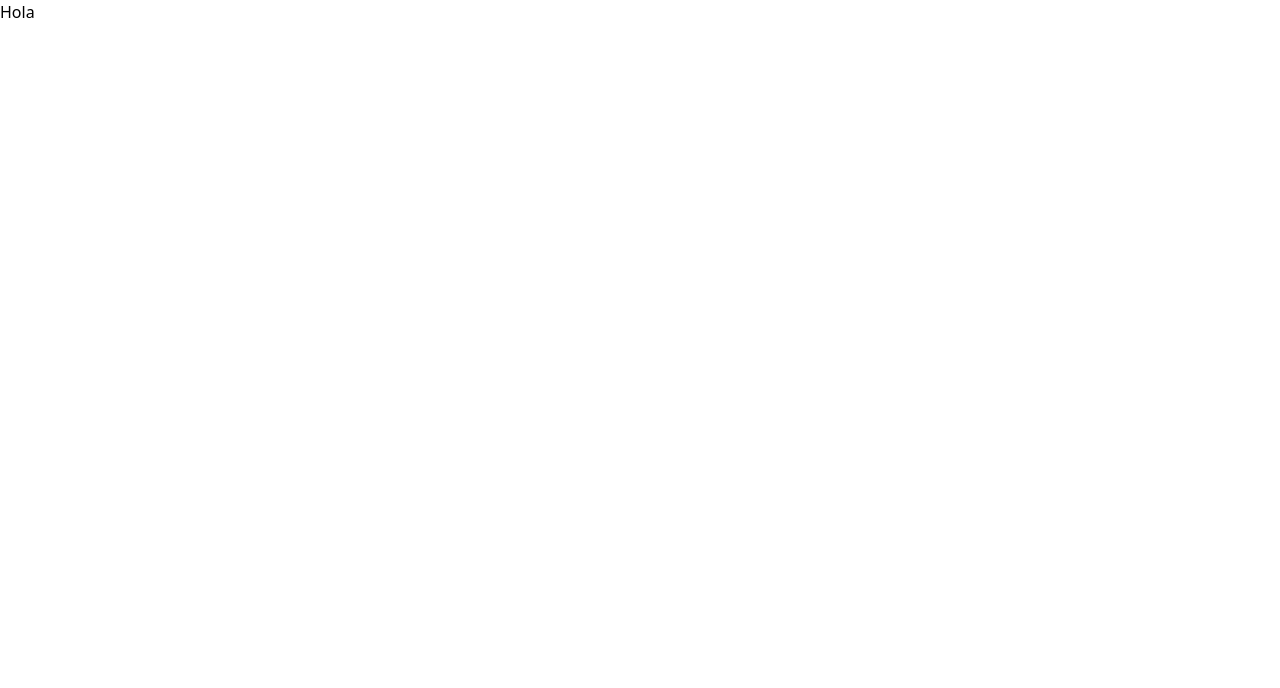
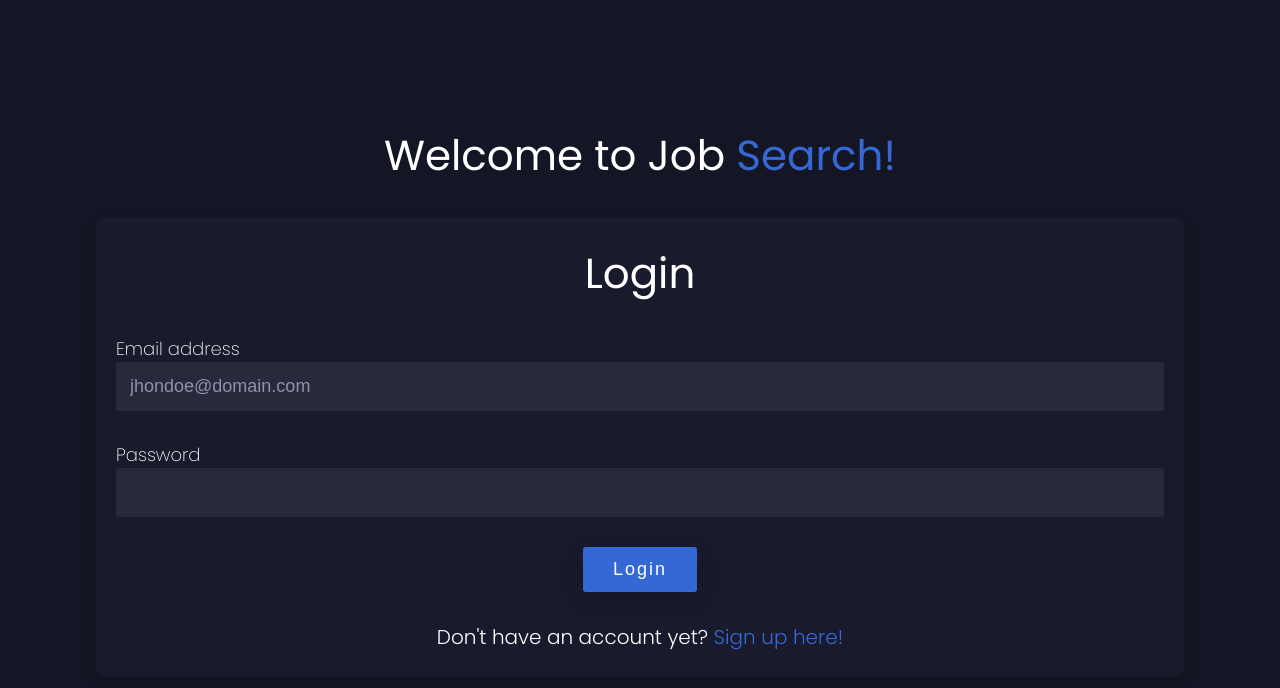
Before and after one commit to JorgeAVargasC/tzuzulcodebootcamp-frontend-react-project, a React (Create React App) app: page /home in a window 1280 px wide. Shown: the top 688 px of the page. Built offline with nearby package versions, Linux system fonts and the light colour scheme.

Commit message:
Login section and styles

```diff
--- a/src/components/Login.jsx
+++ b/src/components/Login.jsx
@@ -2,8 +2,28 @@ import React from "react";
 
 export default function Login() {
 	return (
-		<>
-			<h1>Hola</h1>
-		</>
+		<div className="login">
+			<h3 className="subtitle">Login</h3>
+
+			<div className="form-group">
+				<label className="lbl">Email address</label>
+				<input className="inp" placeholder="jhondoe@domain.com" type="email" />
+			</div>
+
+			<div className="form-group">
+				<label className="lbl">Password</label>
+				<input className="inp" type="password" />
+			</div>
+
+			<div className="form-group">
+				<button className="btn" type="submit">
+					<span>Login</span>
+				</button>
+			</div>
+
+			<p>
+				Don't have an account yet? <span className="txt-blue">Sign up here!</span>
+			</p>
+		</div>
 	);
 }
--- a/src/index.js
+++ b/src/index.js
@@ -1,6 +1,7 @@
 import React from 'react';
 import ReactDOM from 'react-dom/client';
-import './index.css';
+// import './index.css'; Para la posibilidad de usar tailwind css en el futuro
+import './main.css';
 
 
 import App from './App';
--- /dev/null
+++ b/src/main.css
@@ -0,0 +1,273 @@
+@import url("https://fonts.googleapis.com/css2?family=Poppins:wght@100;200;300;400;500;600;700;800;900&display=swap");
+
+*,
+*::after,
+*::before {
+	box-sizing: border-box;
+	margin: 0;
+	padding: 0;
+}
+
+:root {
+	--red-1: #fe3b3a;
+	--red-2: #ff5656;
+	--red-3: #ffbfbf;
+	--orange-1: #ff8801;
+	--orange-2: #feb555;
+	--orange-3: #fde5bb;
+	--yellow-1: #ffcc00;
+	--yellow-2: #ffe055;
+	--yellow-3: #fff6b9;
+	--green-1: #05c270;
+	--green-2: #56de9a;
+	--green-3: #a4f0cc;
+	--blue-1: #3568d4;
+	--blue-2: #3d7cff;
+	--blue-3: #b3cbff;
+	--purple-1: #6500cd;
+	--purple-2: #b56bdf;
+	--purple-3: #efd2f3;
+	--dark-1: #151625;
+	--dark-2: #191a2c;
+	--dark-3: #28293d;
+	--light-1: #ffffff;
+	--light-2: #f2f2f4;
+	--gray: #9090a7;
+
+	--gradient-1: linear-gradient(-68deg, var(--purple-1), var(--blue-2));
+	--gradient-2: linear-gradient(-68deg, var(--red-1), var(--orange-2));
+
+	--primary-font: "Poppins", sans-serif;
+}
+
+html {
+	font-size: 62.5%; /* Now 10px = 1rem! */
+	scroll-behavior: smooth;
+}
+
+body {
+	font-family: var(--primary-font);
+	background-color: var(--dark-1);
+	color: var(--light-1);
+}
+
+.App {
+	display: flex;
+	flex-direction: column;
+	align-items: center;
+}
+
+h1,
+h2,
+h3,
+h4,
+a,
+p {
+	font-weight: 300;
+	text-align: center;
+}
+
+h1 {
+	font-size: 5rem;
+}
+
+h2 {
+	font-size: 4rem;
+}
+
+h3 {
+	font-size: 2.5rem;
+    font-weight: 400;
+}
+
+h4 {
+	font-size: 2rem;
+	text-transform: uppercase;
+	letter-spacing: 0.14em;
+}
+
+a {
+	font-size: 1.8rem;
+	font-weight: 400;
+	text-transform: capitalize;
+	text-decoration: none;
+	letter-spacing: 0.2rem;
+	color: var(--gray);
+	transition-duration: 0.3s;
+}
+
+a:hover {
+	color: var(--light-1);
+	transition-duration: 0.4s;
+}
+
+p,
+label,
+input,
+button {
+	font-size: 1.8rem;
+	font-weight: 300;
+}
+
+li {
+	list-style: none;
+}
+
+.txt-blue {
+	color: var(--blue-1);
+}
+
+.subtitle {
+	margin-bottom: 3rem;
+}
+
+.container {
+	width: 85%;
+	min-height: 100vh;
+	display: flex;
+	justify-content: center;
+	align-items: center;
+	flex-direction: column;
+}
+
+.App {
+	display: flex;
+	flex-direction: column;
+	align-items: center;
+}
+
+/* Forms */
+
+.form-group {
+	display: flex;
+	flex-direction: column;
+	align-items: center;
+	width: 100%;
+	margin-bottom: 3rem;
+}
+
+.lbl {
+	width: 100%;
+    font-weight: 200;
+}
+
+.inp {
+	background-color: var(--dark-3);
+	width: 100%;
+	border: none;
+	border-radius: 0.3rem;
+	padding: 1.2rem;
+	color: var(--light-1);
+	border: 0.2rem solid var(--dark-3);
+	transition-duration: 0.1s;
+}
+
+.inp:focus {
+	outline: none;
+}
+
+.inp:focus-visible {
+	border: 0.2rem solid var(--blue-1);
+	transition-duration: 0.1s;
+}
+
+.inp::placeholder{
+    color: var(--gray);
+}
+
+.btn {
+	position: relative;
+	display: flex;
+	justify-content: center;
+	align-items: center;
+	border-radius: 0.3rem;
+	background: var(--blue-1);
+	box-shadow: 0px 6px 24px 0px rgba(0, 0, 0, 0.2);
+	overflow: hidden;
+	border: none;
+}
+
+.btn:after {
+	content: " ";
+	width: 0%;
+	height: 100%;
+	background: var(--light-1);
+	position: absolute;
+	transition: all 0.4s ease-in-out;
+	right: 0;
+}
+
+.btn:hover::after {
+	right: auto;
+	left: 0;
+	width: 100%;
+}
+
+.btn span {
+	text-align: center;
+	text-decoration: none;
+	width: 100%;
+	padding: 1.2rem 3rem;
+	color: var(--light-1);
+    letter-spacing: 0.2rem;
+	z-index: 20;
+	transition: all 0.3s ease-in-out;
+}
+
+.btn:hover span {
+	color: var(--dark-1);
+	animation: scaleUp 0.3s ease-in-out;
+}
+
+@keyframes scaleUp {
+	0% {
+		transform: scale(1);
+	}
+
+	50% {
+		transform: scale(0.95);
+	}
+
+	100% {
+		transform: scale(1);
+	}
+}
+
+/* Login */
+
+.login {
+	background-color: var(--dark-2);
+    border-radius: 1rem;
+    box-shadow: 0px 6px 12px 0px rgba(0, 0, 0, 0.2);
+	padding: 2.5rem 2rem;
+	display: flex;
+	flex-direction: column;
+	align-items: center;
+	width: 100%;
+}
+
+@media (min-width: 1269px) {
+	h1 {
+		font-size: 8rem;
+	}
+
+	h2 {
+		font-size: 6rem;
+	}
+
+	h3 {
+		font-size: 4.2rem;
+	}
+
+	h4 {
+		font-size: 2.5rem;
+	}
+
+	a {
+		font-size: 2rem;
+	}
+
+	p {
+		font-size: 2rem;
+	}
+}
--- a/src/pages/Home.jsx
+++ b/src/pages/Home.jsx
@@ -3,7 +3,8 @@ import Login from '../components/Login';
 
 export default function Home() {
 	return (
-		<div className=''>
+		<div className='container'>
+			<h3 className='subtitle'>Welcome to Job <span className='txt-blue'>Search!</span></h3>
             <Login/>
 		</div>
 	);
--- a/tailwind.config.js
+++ b/tailwind.config.js
@@ -4,6 +4,11 @@ module.exports = {
 	],
 	theme: {
 		extend: {},
+		colors: {
+			'dark-1':'#151625',
+			'dark-2':'#191a2c',
+			'dark-3':'#28293d',
+		},
 	},
 	plugins: [],
 }
```
Lines whose indentation alone changed are shown as unchanged.
